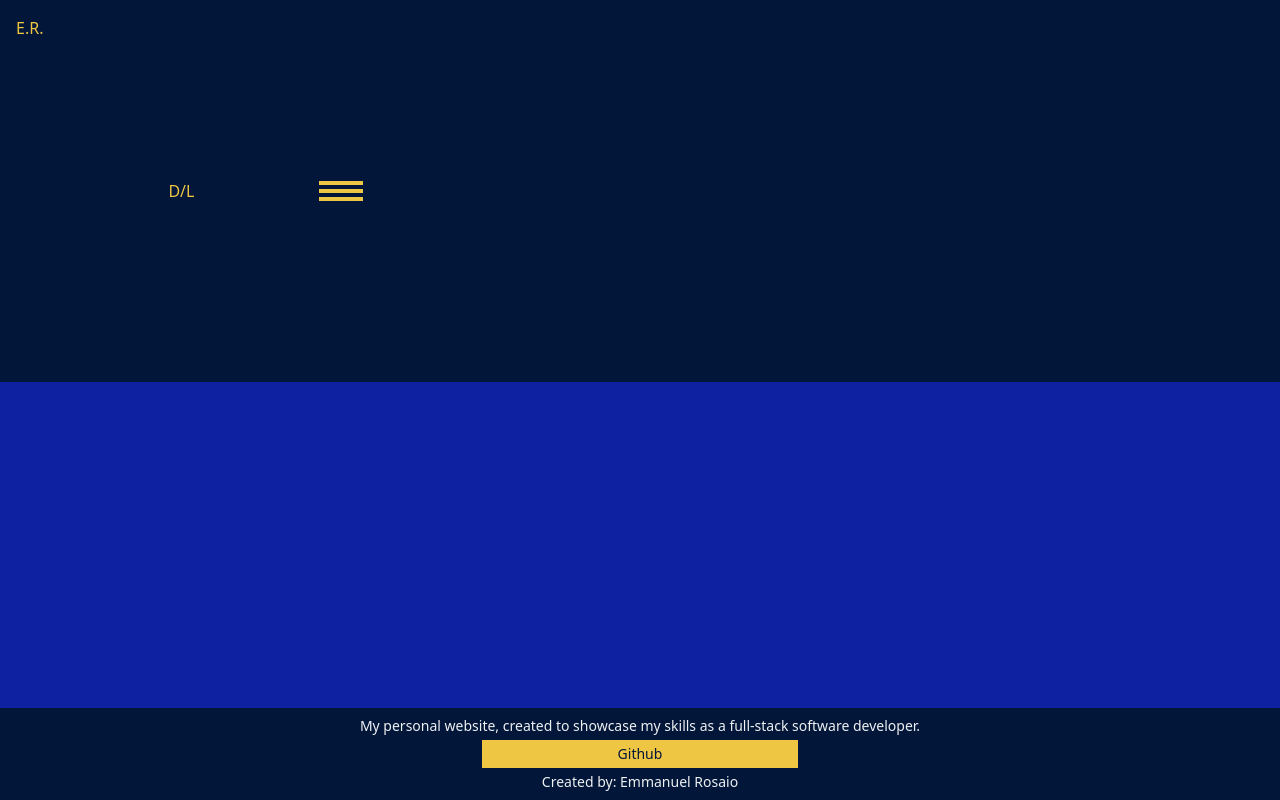
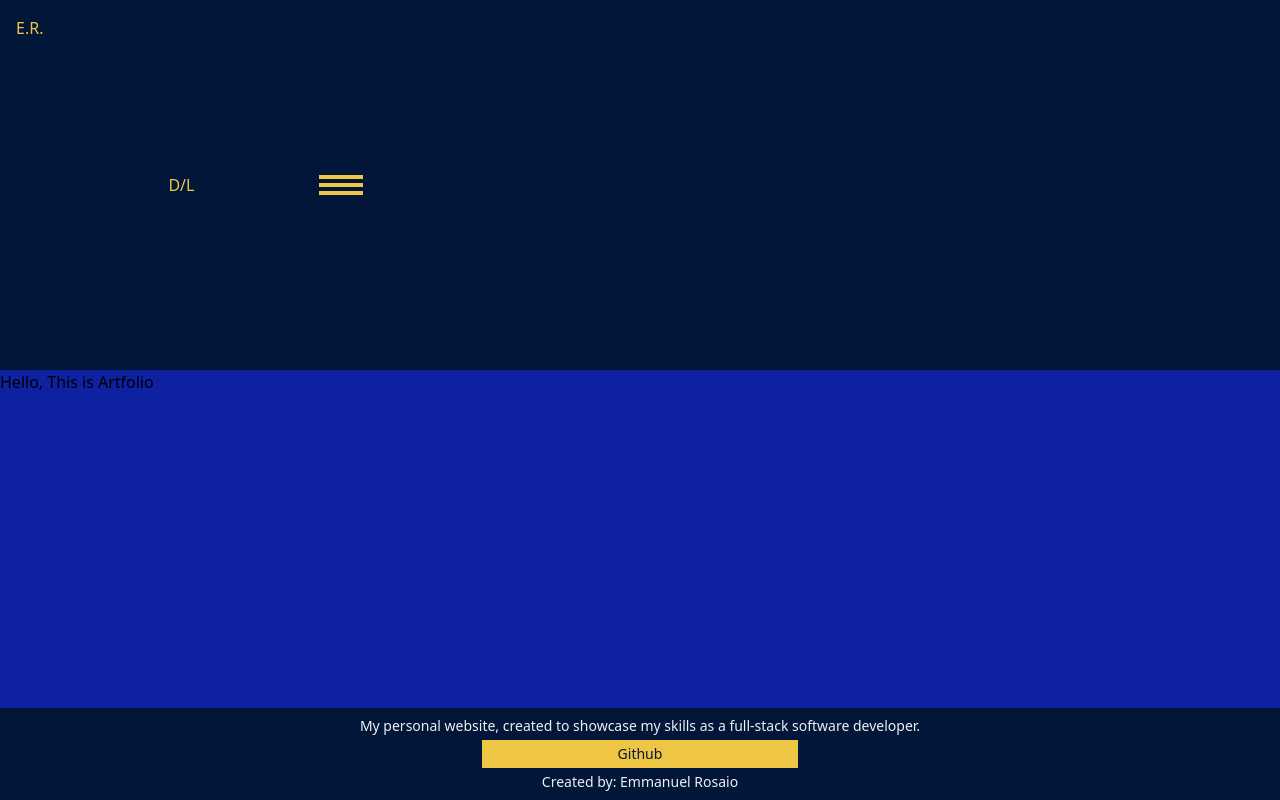
Before and after one commit to RosarioManny/ERosario-Portfolio-Site, a React (Vite) app: page /projects/artfolio in a window 1280 px wide. Built offline with nearby package versions, Linux system fonts and the light colour scheme.

Commit message:
Add ProjectDetails

```diff
--- a/src/App.jsx
+++ b/src/App.jsx
@@ -8,6 +8,7 @@ import Contacts from './components/Contacts'
 import About from './components/About'
 import EnterSite from './components/EnterSite'
 import Footer from './components/partials/_Footer'
+import Artfolio from './components/ProjectsDetails/Artfolio'
 
 function App() {
   return (
@@ -15,11 +16,12 @@ function App() {
       <Navbar element={Navbar}/>
       <main className='flex-grow'>
         <Routes>
-          <Route path='/' element={<EnterSite />} />
+          <Route path="/" element={<EnterSite />} />
           <Route path="/home" element={<Home />} />
           <Route path="/projects" element={<Projects />} />
           <Route path="/contacts" element={<Contacts />} />
           <Route path="/about" element={<About />} />
+          <Route path="/projects/artfolio" element={<Artfolio />} />
         </Routes>
       </main>
       <Footer element={Footer}/>
--- a/src/components/Projects.jsx
+++ b/src/components/Projects.jsx
@@ -1,11 +1,12 @@
 import { theme } from "/src/styles/style.js"
+import { Link } from "react-router-dom"
 
 const Projects = () => {
   return (
     <>
       <section className="place-items-center bg-royal">
         <h1 className={`${theme.heading.default}`}> Projects_ </h1>
-        <section >
+        <section className="">
           <div className="max-w-sm max-h-min overflow-hidden m-4 hover:shadow-xl hover:border-solid hover:border-obsidian hover:border-4">
             <img className="w-full"src="src/assets/talkthroughit.png" alt="" />
             <div class="p-4 bg-midnight">
@@ -17,7 +18,7 @@ const Projects = () => {
             </div>
           </div>
           <div className="max-w-sm overflow-hidden m-4 hover:shadow-xl hover:border-solid hover:border-obsidian hover:border-4">
-            <img className="w-full"src="src/assets/artfolio.png" alt="" />
+            <Link to="/projects/artfolio"><img className="w-full"src="src/assets/artfolio.png" alt="" /></Link>
             <div class="p-4 bg-midnight">
               <div class="font-bold text-xl mb-2 text-sunburst">Artfolio</div>
               <p class="text-frost text-base text-[13px]">
--- /dev/null
+++ b/src/components/ProjectsDetails/Artfolio.jsx
@@ -0,0 +1,16 @@
+import { Link } from "react-router-dom";
+import { theme } from "../../styles/style";
+
+const Artfolio = () => {
+
+return (
+  <>
+  <div>
+    Hello, This is Artfolio
+  </div>
+  </>
+)
+
+}
+
+export default Artfolio
```
